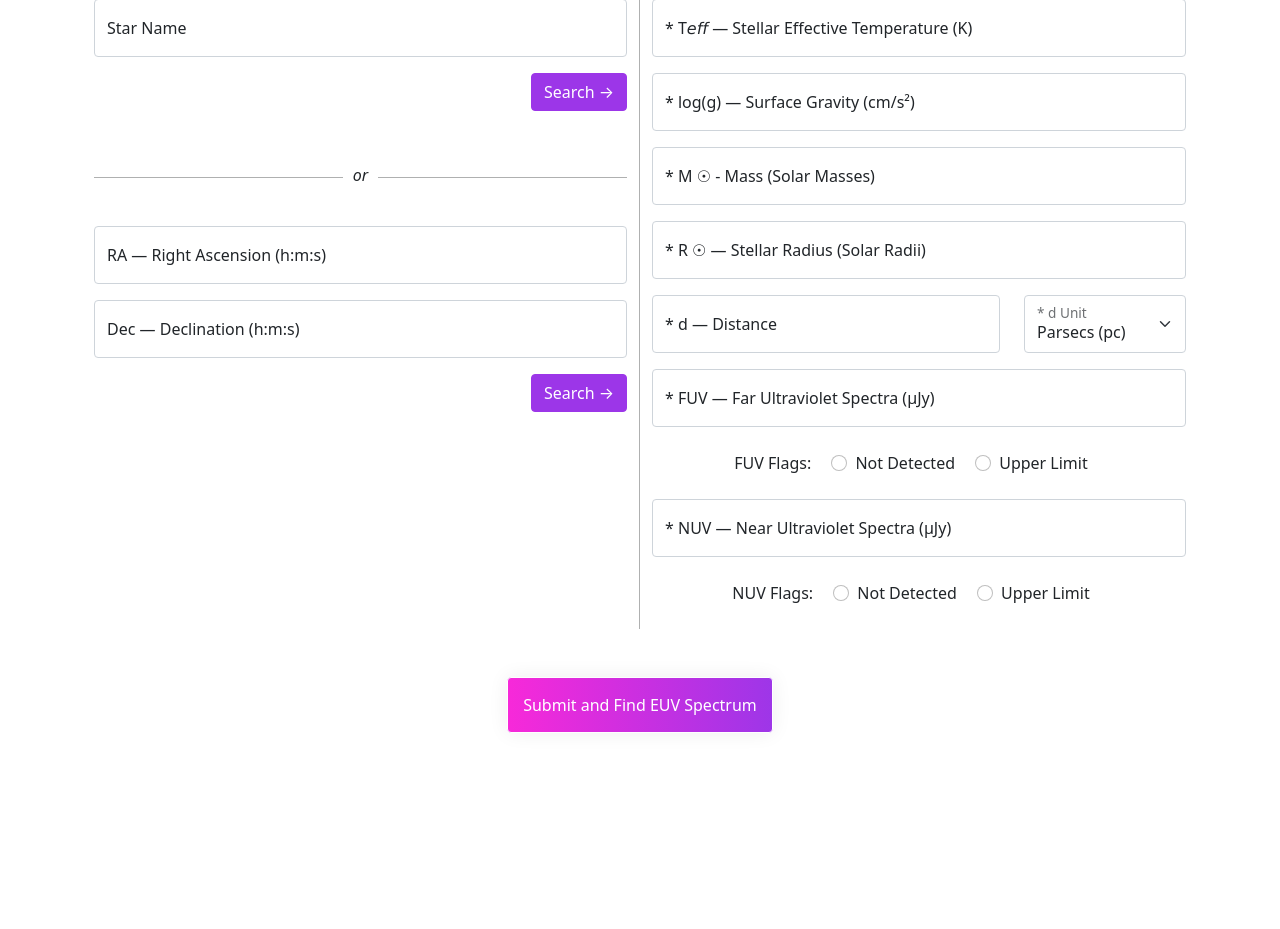
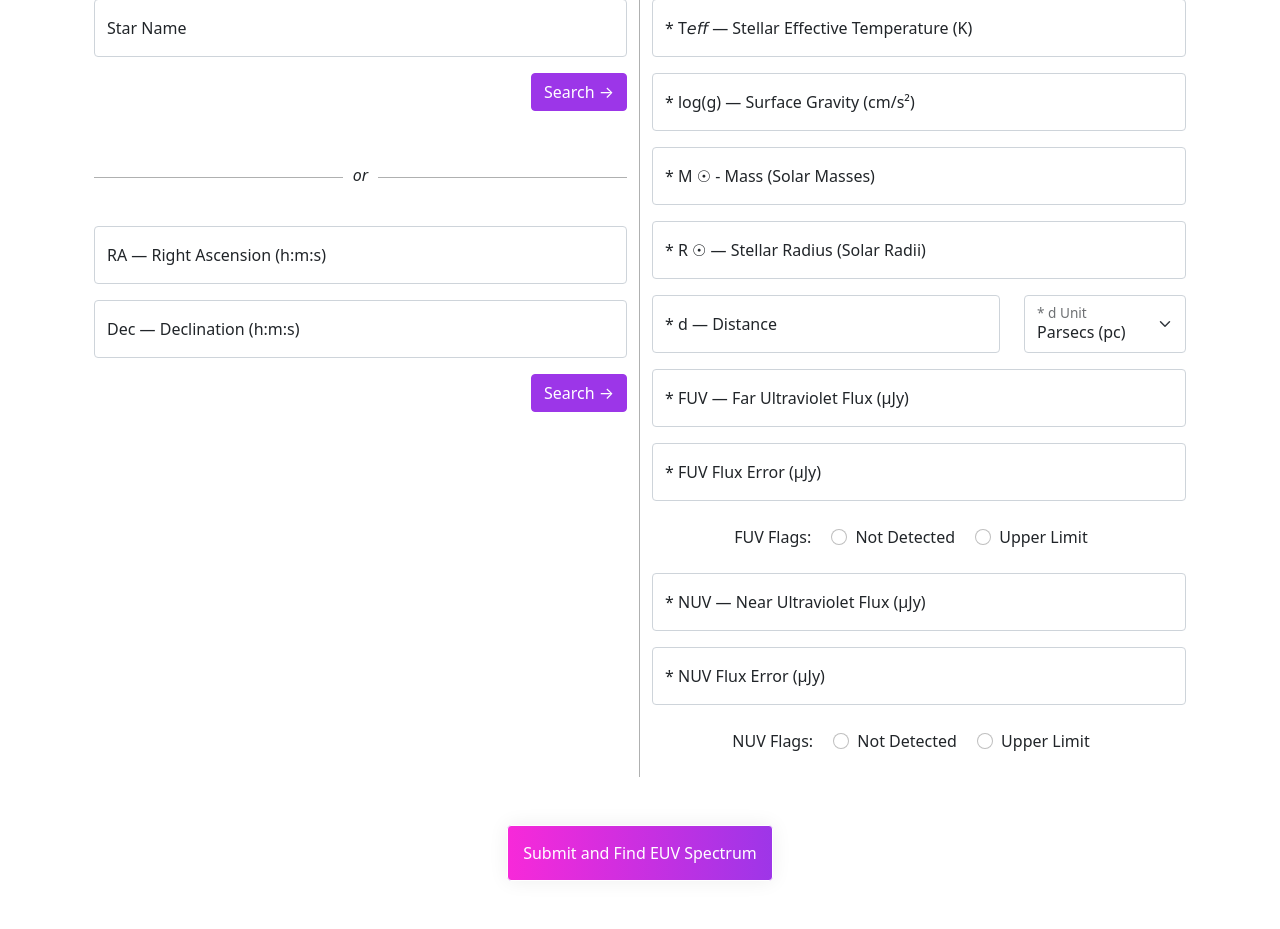
Before and after one commit to maliabarker/euv-spectra-site, a Flask app: page / in a window 1280 px wide. Shown: the part 474-1403 px from the top of the page. Before the commit the page ends 1207 px from the top, so only its background shows below. Run offline with Flask 2, Linux system fonts and the light colour scheme; some libraries are stand-ins or nearby versions.

Commit message:
[add] Added flux error values to forms

```diff
--- a/euv_spectra_app/helpers.py
+++ b/euv_spectra_app/helpers.py
@@ -173,10 +173,13 @@ def search_galex(ra, dec):
         MIN_DIST = galex_data['distance_arcmin'] < 0.3 # can try 0.5 as well
         if len(galex_data[MIN_DIST]) > 0:
             filtered_data = galex_data[MIN_DIST][0]
+            print(filtered_data)
             # add dist arcmin value
             fluxes = {
                 'fuv' : filtered_data['fuv_flux'],
-                'nuv' : filtered_data['nuv_flux']
+                'fuv_err' : filtered_data['fuv_fluxerr'],
+                'nuv' : filtered_data['nuv_flux'],
+                'nuv_err' : filtered_data['nuv_fluxerr']
             }
             return_info['data'] = fluxes
         else:
--- a/euv_spectra_app/main/forms.py
+++ b/euv_spectra_app/main/forms.py
@@ -14,9 +14,11 @@ class StarForm(FlaskForm):
     stell_rad = DecimalField('R ☉ — Stellar Radius (Solar Radii)', validators=[DataRequired()])
     dist = DecimalField('d — Distance', validators=[DataRequired()])
     dist_unit = SelectField('d Unit', validators=[DataRequired()], choices=[('pc', 'Parsecs (pc)'), ('mas', 'Milliarcseconds (mas)')])
-    fuv = DecimalField('FUV — Far Ultraviolet Spectra (μJy)', validators=[DataRequired()])
+    fuv = DecimalField('FUV — Far Ultraviolet Flux (μJy)', validators=[DataRequired()])
+    fuv_err = DecimalField('FUV Flux Error (μJy)', validators=[DataRequired()])
     fuv_flag = RadioField('FUV Flag', validators=[validators.Optional()], choices=[('null', 'Not Detected'), ('upper_limit', 'Upper Limit')])
-    nuv = DecimalField('NUV — Near Ultraviolet Spectra (μJy)', validators=[DataRequired()])
+    nuv = DecimalField('NUV — Near Ultraviolet Flux (μJy)', validators=[DataRequired()])
+    nuv_err = DecimalField('NUV Flux Error (μJy)', validators=[DataRequired()])
     nuv_flag = RadioField('NUV Flag', validators=[validators.Optional()], choices=[('null', 'Not Detected'), ('upper_limit', 'Upper Limit')])
     submit = SubmitField('Submit and Find EUV Spectrum')
 
@@ -37,6 +39,8 @@ class StarNameParametersForm(FlaskForm):
     mass = RadioField(mass_label)
     stell_rad = RadioField(rad_label)
     dist = RadioField(u'Distance (pc)')
-    fuv = RadioField('FUV (μJy)')
-    nuv = RadioField('NUV (μJy)')
+    fuv = RadioField('FUV Flux (μJy)')
+    fuv_err = RadioField('FUV Flux Error (μJy)')
+    nuv = RadioField('NUV Flux (μJy)')
+    nuv_err = RadioField('NUV Flux Error (μJy)')
     submit = SubmitField('Next →')
--- a/euv_spectra_app/templates/home.html
+++ b/euv_spectra_app/templates/home.html
@@ -104,9 +104,13 @@
                             </div>
                         </div>
 
+                        <div class="form-floating mb-3">
+                            {{ parameter_form.fuv(class="form-control", placeholder="FUV — Far Ultraviolet Flux in Microjanskys (mjy)") }}
+                            {{ parameter_form.fuv.label(text='* ' + parameter_form.fuv.label.text) }}
+                        </div>
                         <div class="form-floating">
-                            {{ parameter_form.fuv(class="form-control", placeholder="FUV — Far Ultraviolet Spectra in Microjanskys (mjy)") }}
-                            {{ parameter_form.fuv.label(text='* ' + parameter_form.fuv.label.text) }}
+                            {{ parameter_form.fuv_err(class="form-control", placeholder="FUV — Far Ultraviolet Flux Error in Microjanskys (mjy)") }}
+                            {{ parameter_form.fuv_err.label(text='* ' + parameter_form.fuv_err.label.text) }}
                         </div>
 
                         <div id="fuv-flags-container" class="text-center">
@@ -119,9 +123,13 @@
                             {% endfor %}
                         </div>
 
+                        <div class="form-floating mb-3">
+                            {{ parameter_form.nuv(class="form-control", placeholder="NUV — Near Ultraviolet Flux in Microjanskys (mjy)") }}
+                            {{ parameter_form.nuv.label(text='* ' + parameter_form.nuv.label.text) }}
+                        </div>
                         <div class="form-floating">
-                            {{ parameter_form.nuv(class="form-control", placeholder="NUV — Near Ultraviolet Spectra in Microjanskys (mjy)") }}
-                            {{ parameter_form.nuv.label(text='* ' + parameter_form.nuv.label.text) }}
+                            {{ parameter_form.nuv_err(class="form-control", placeholder="NUV — Near Ultraviolet Flux Error in Microjanskys (mjy)") }}
+                            {{ parameter_form.nuv_err.label(text='* ' + parameter_form.nuv_err.label.text) }}
                         </div>
 
                         <div id="nuv-flags-container" class="text-center">
@@ -335,6 +343,27 @@
                                                         </tr>
 
                                                         <tr class="me-2">
+                                                            <th><small>{{star_name_parameters_form.fuv_err.label}}</small></th>
+                                                            {% for subfield in star_name_parameters_form.fuv_err %}
+                                                                {% if subfield.data == 'Manual' %}
+                                                                    <td>
+                                                                        <div class="form-check my-4">
+                                                                            {{ subfield(class="form-check-input") }}
+                                                                            <input type="text" name="manual_fuv_err" id="manual_fuv_err" class="form-control" onclick="checkManualRadio(this)" size="5">
+                                                                        </div>
+                                                                    </td>
+                                                                {% else %}
+                                                                    <td>
+                                                                        <div class="form-check my-4">
+                                                                            {{ subfield(class="form-check-input") }}
+                                                                            {{ subfield.label(text='+/- ' + subfield.label.text|string, class="form-check-label") }}
+                                                                        </div>
+                                                                    </td>
+                                                                {% endif %}
+                                                            {% endfor %}
+                                                        </tr>
+
+                                                        <tr class="me-2">
                                                             <th><small>{{star_name_parameters_form.nuv.label}}</small></th>
                                                             {% for subfield in star_name_parameters_form.nuv %}
                                                                 {% if subfield.data == 'Manual' %}
@@ -349,6 +378,27 @@
                                                                         <div class="form-check my-4">
                                                                             {{ subfield(class="form-check-input") }}
                                                                             {{ subfield.label(class="form-check-label") }}
+                                                                        </div>
+                                                                    </td>
+                                                                {% endif %}
+                                                            {% endfor %}
+                                                        </tr>
+
+                                                        <tr class="me-2">
+                                                            <th><small>{{star_name_parameters_form.nuv_err.label}}</small></th>
+                                                            {% for subfield in star_name_parameters_form.nuv_err %}
+                                                                {% if subfield.data == 'Manual' %}
+                                                                    <td>
+                                                                        <div class="form-check my-4">
+                                                                            {{ subfield(class="form-check-input") }}
+                                                                            <input type="text" name="manual_nuv_err" id="manual_nuv_err" class="form-control" onclick="checkManualRadio(this)" size="5">
+                                                                        </div>
+                                                                    </td>
+                                                                {% else %}
+                                                                    <td>
+                                                                        <div class="form-check my-4">
+                                                                            {{ subfield(class="form-check-input") }}
+                                                                            {{ subfield.label(text='+/- ' + subfield.label.text|string, class="form-check-label") }}
                                                                         </div>
                                                                     </td>
                                                                 {% endif %}
```
Also changed, not shown: requirements.txt (line endings or trailing spaces).
